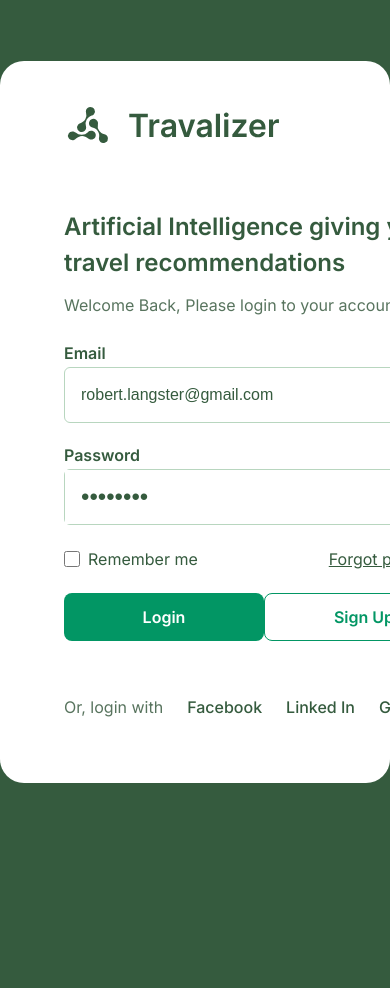
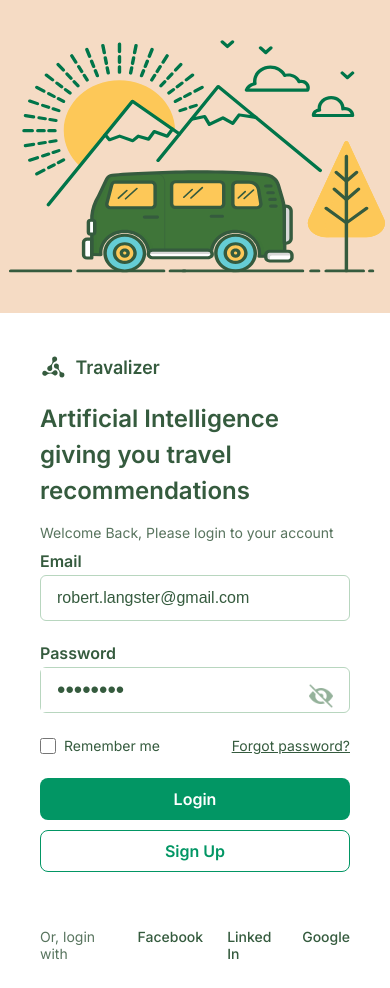
Before and after one commit to bekzodxudaybergenow/travalizer, a plain HTML site: page index.html in a window 390 px wide. Before the commit the page ends 844 px from the top, so only its background shows below. Drawn offline with Linux system fonts and the light colour scheme.

Commit message:
Add media section

```diff
--- /dev/null
+++ b/scss/_media.scss
@@ -0,0 +1,114 @@
+@media only screen and (max-width: 1366px){
+    body {
+        font-size: 14px;
+
+        .wrapper-row {
+            max-width: 1200px;
+            min-height: 600px;
+        }
+
+        .container {
+            padding: 40px 40px 26px;
+        }
+
+        .traval-content {
+            max-width:  500px;
+        }
+
+        .traval-content-header {
+            margin-bottom: 12px;
+        }
+
+        .traval-content-header--link{
+            margin-bottom: 16px;
+        }
+
+        .traval-content-header--link img {
+            width: 120px;
+            height: 28px
+        }
+
+        .traval-content-header--copy {
+            font-size: 14px;
+        }
+
+        .form-input--input {
+            height: 46px;
+        }
+
+        .form-password{
+            height: 46px;
+        }
+
+        .checkbox{
+            font-size: 14px;
+        }
+
+        .form-checkbox a  {
+            font-size: 14px;
+        }
+
+        .btn-item {
+            width: 180px;
+            height: 42px;
+        }
+
+        .social-list {
+            font-size: 14px;
+        }
+
+        // Image section
+        .traval-image {
+            display: flex;
+            justify-content: center;
+            align-items: center;
+            background-color: var(--ALMOND);
+            text-align: center;
+        }
+
+        .traval-image img {
+            width: 500px;
+            height: 333px;
+            margin: 40px 0;
+        }
+    }
+
+}
+@media only screen and (max-width: 1100px){
+    body {
+        .wrapper {
+            padding: 0;
+        }
+        .wrapper-row {
+            flex-wrap: wrap;
+            justify-content: center;
+            border-radius: 0;
+        }
+
+        .traval-content {
+            order: 2;
+        }
+
+        .traval-image {
+            order: 1;
+        }
+    }
+}
+
+@media only screen and (max-width: 516px) {
+    body {
+        .traval-image img {
+            width: 380px;
+            height: 233px;
+        }
+
+        .btns {
+            flex-direction: column;
+            row-gap: 10px;
+        }
+
+        .btn-item {
+            width: 100%;
+        }
+    }
+}
--- a/scss/style.scss
+++ b/scss/style.scss
@@ -11,6 +11,8 @@
     --ALMOND: #F5DBC4;
     --WHITE: #FFFFFF;
 }
+
+@import './media';
 
 *,*::before,*::after{
     box-sizing: border-box;
@@ -28,9 +30,10 @@
     display: flex;
     justify-content: center;
     align-items: center;
-    max-width: 1440px;
+    max-width: 1520px;
     min-height: 100vh;
     margin: 0 auto;
+    padding: 0 40px;
 }
 
 .wrapper-row {
@@ -71,7 +74,7 @@
 
 .traval-content-header--copy {
     font-weight: 400;
-    font-size: 16px;
+    // font-size: 16px;
     line-height: 16px;
     color: var(--AXOLOTL);
 }
```
Also changed, not shown: css/style.css, 1 other file.
